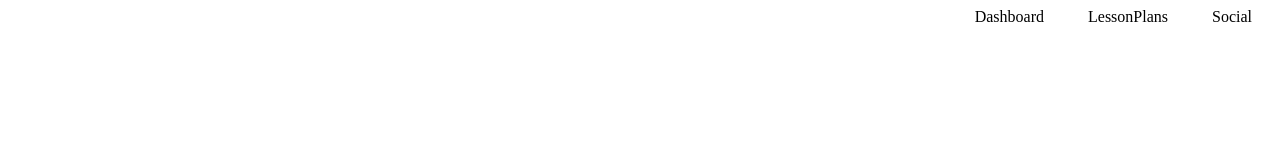
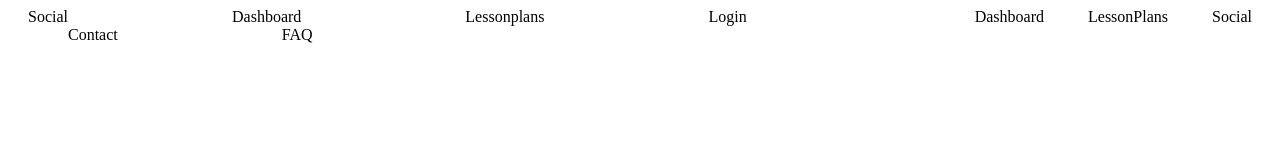
Before and after one commit to Knazurak/Projekt-2---KUBO, a plain HTML site: page dashboard.html in a window 1280 px wide. Drawn offline with Linux system fonts and the light colour scheme.

Commit message:
dashboard footer

```diff
--- a/dashboard.html
+++ b/dashboard.html
@@ -14,4 +14,12 @@
     </ul>
   </nav>
 
+  <footer>
+    <li><a href="social.html" >Social<a></li>
+    <li><a href="Dashboard.html" >Dashboard<a></li>
+    <li><a href="lessonplans.html" >Lessonplans<a></li>
+    <li><a href="login.html" >Login<a></li>
+    <li><a href="contact.html" >Contact<a></li>
+    <li><a href="faq.html" >FAQ<a></li>
+  </footer>
 </html>
```
